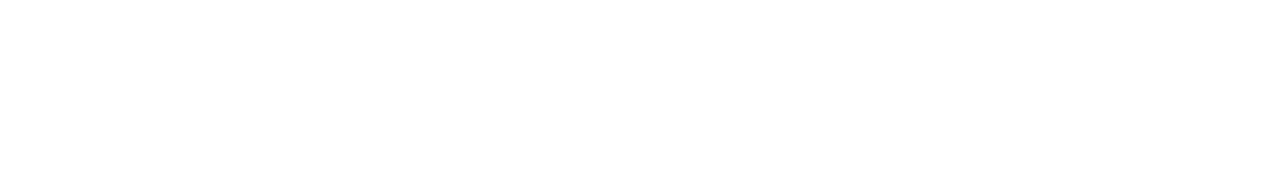
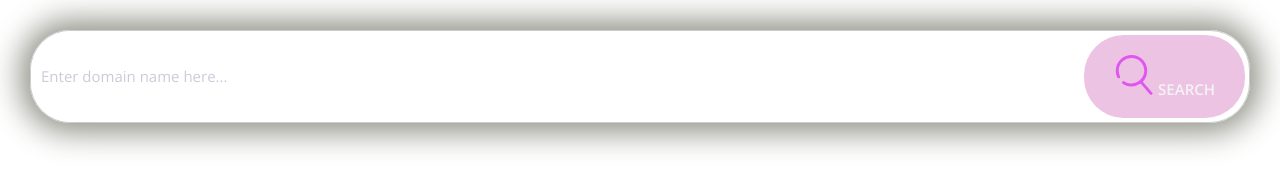
Before and after one commit to Juanmanuel1234/JuanmaStatic, a plain HTML site: page index.html in a window 1280 px wide. Drawn offline with nearby package versions, Linux system fonts and the light colour scheme.

Commit message:
Input group. over flow

```diff
--- a/CSS/style.css
+++ b/CSS/style.css
@@ -171,6 +171,7 @@ a{
     fill: var(--color-primary);
 }
 
+
 /* Buttons */
 
 
@@ -236,8 +237,53 @@ a{
     display: inline-block;
 }
 
+.btn--input{
+    margin-right: 1rem;
+}
+
+
 @media screen and (min-width: 1024px){
     .btn{
         font-size: 1.5rem;
     }
 }
+
+/* Input */
+
+.input{
+    border-radius: var(--border-radius);
+    border: 1px solid var(--color-border);
+    color: var(--color-headings);
+    font-size: 2rem;
+    outline: 0;
+    padding: 1.5rem 3.5rem;
+}
+
+.input-group{
+    margin: 3rem;
+    border-radius: var(--border-radius);
+    box-shadow: 0 0 30px 10px #94948b;
+    border: 1px solid var(--color-border) ;
+    display: flex;
+}
+
+.input-group .input{
+    border: 0;
+    flex-grow: 1; /*this will take all the available space*/
+    padding: 1.5rem 1rem;
+    overflow: hidden;
+}
+
+.input-group .btn{
+    margin: 4px;
+}
+
+::placeholder{
+    color: #cdcbd7;
+}
+
+@media screen and (min-width: 1024px){
+    .input{
+        font-size: 1.5rem;
+    }
+}
--- a/index.html
+++ b/index.html
@@ -16,5 +16,19 @@
       rel="stylesheet"
     />
   </head>
-  <body></body>
+  <body>
+    <div class="input-group">
+      <input
+        class="input"
+        type="text"
+        placeholder="Enter domain name here..."
+      />
+      <button class="btn bnt--accent">
+        <svg class="icon icon--primary icon--input">
+          <use xlink:href="images/sprite.svg#search"></use>
+        </svg>
+        Search
+      </button>
+    </div>
+  </body>
 </html>
```
